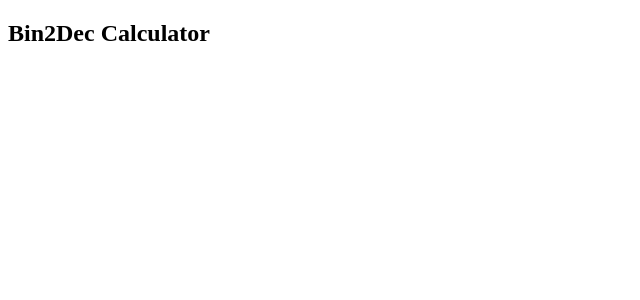
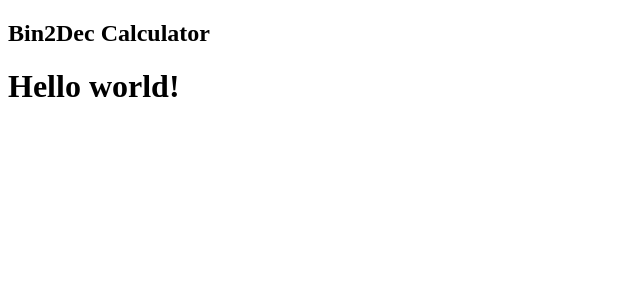
Before and after one commit to ChrisGitmed/bin-2-dec-calc, a React app: page / in a window 1280 px wide. Shown: the top 300 px of the page, without its empty margins (0-640 px from the left). Built offline with nearby package versions, Linux system fonts and the light colour scheme; the HTML template or start-up script is replaced by a standard one.

Commit message:
Created the Bin2DecCalc component; Rendered it in index.js.

```diff
--- /dev/null
+++ b/src/bin-2-dec-calc.jsx
@@ -0,0 +1,9 @@
+import React from 'react';
+
+export default class Bin2DecCalc extends React.Component {
+  render() {
+    return (
+      <h1>Hello world!</h1>
+    )
+  }
+}
--- a/src/index.jsx
+++ b/src/index.jsx
@@ -1,8 +1,12 @@
 import React from 'react';
 import ReactDOM from 'react-dom';
 import NavBar from './nav.jsx'
+import Bin2DecCalc from './bin-2-dec-calc'
 
 ReactDOM.render(
-  <NavBar />,
+  <>
+    <NavBar />
+    <Bin2DecCalc />
+  </>,
   document.querySelector('#root')
 )
```
